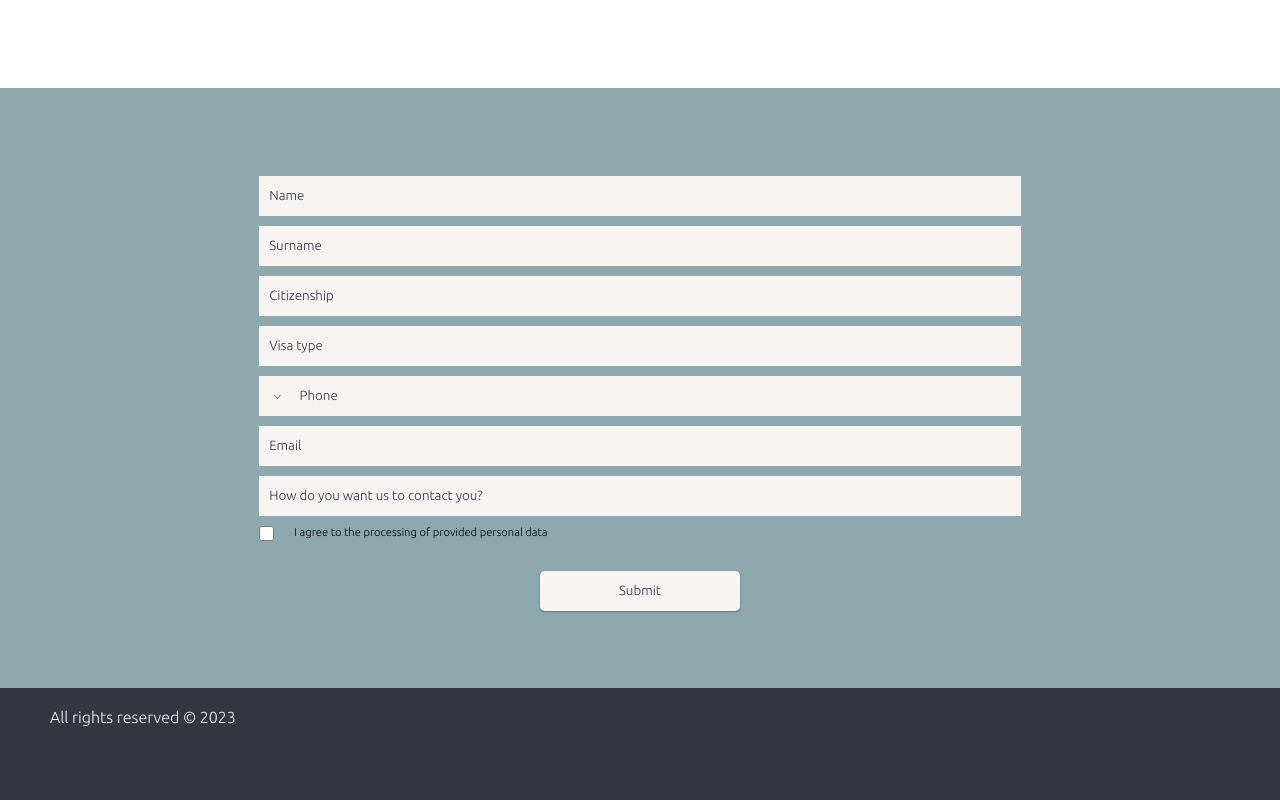
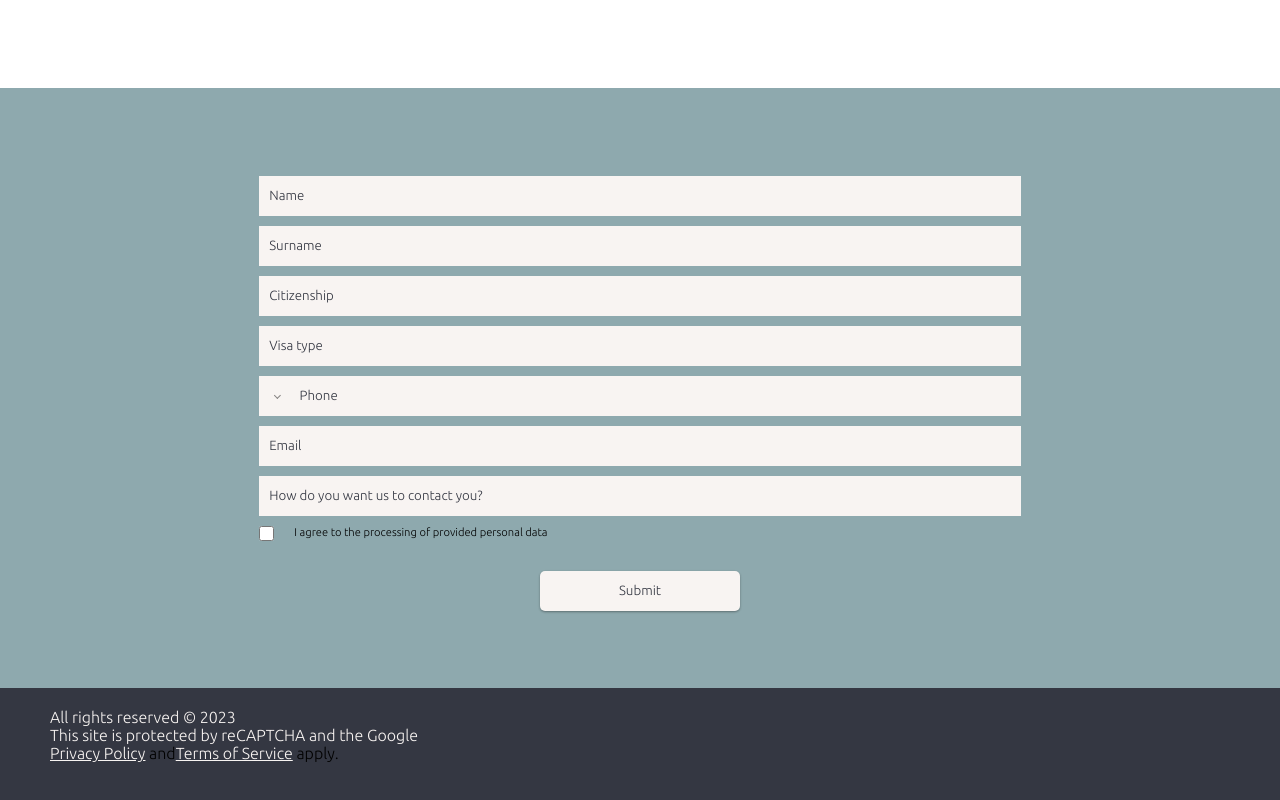
Before and after one commit to LensedStar/visacommers, a React (Create React App) app: page / in a window 1280 px wide. Shown: the part 3107-3907 px from the top of the page. Built offline with nearby package versions, Linux system fonts and the light colour scheme.

Commit message:
Hide reCpatcha

```diff
--- a/src/AppStyle.scss
+++ b/src/AppStyle.scss
@@ -15,6 +15,9 @@
 
 }
 
+.grecaptcha-badge{
+  visibility: hidden!important;
+}
 
 body{
   max-width: 100%;
--- a/src/Components/Footer/Footer.jsx
+++ b/src/Components/Footer/Footer.jsx
@@ -5,6 +5,9 @@
     return(
         <footer className="footer">
                 <p>All rights reserved © 2023</p>
+            <p>This site is protected by reCAPTCHA and the Google</p>
+            <a href="https://policies.google.com/privacy">Privacy Policy</a> and
+            <a href="https://policies.google.com/terms">Terms of Service</a> apply.
         </footer>
     )
 }
```
